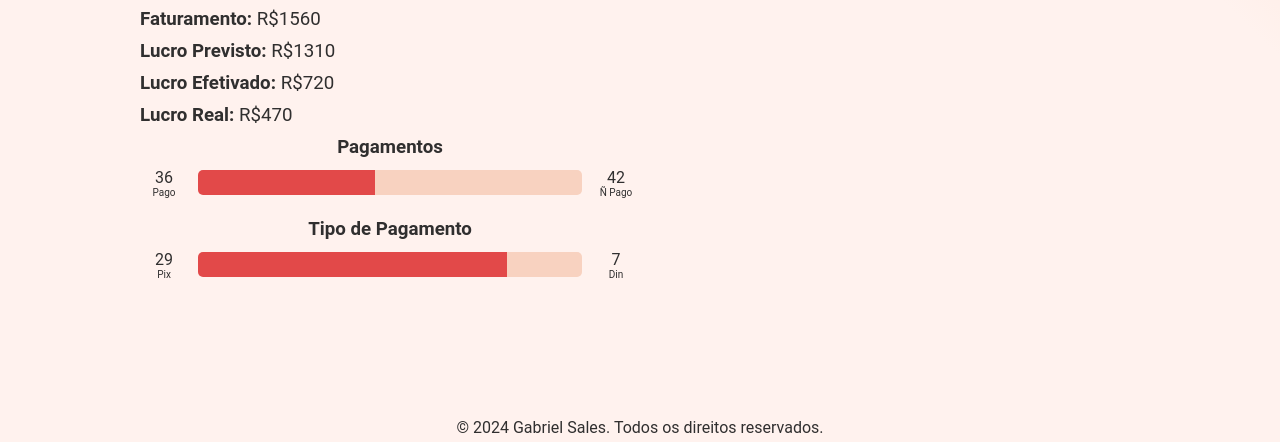
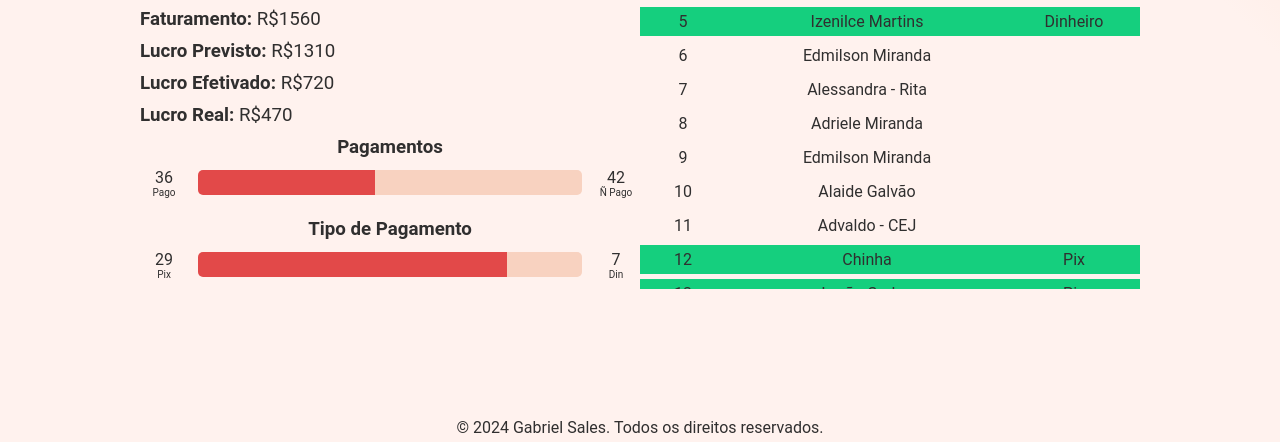
Before and after one commit to kgosales/Rifa_Lolla, a plain HTML site: page dashboard.html in a window 1280 px wide. Shown: the part 358-800 px from the top of the page. Drawn offline with Linux system fonts and the light colour scheme; a web font is replaced by a local one.

Commit message:
Lista de Compradores

```diff
--- a/dashboard.html
+++ b/dashboard.html
@@ -71,7 +71,10 @@
                 </div>
             </div>
         </div>
-        <div id="compradores"></div>
+        <div id="compradores">
+            <h3>Compradores</h3>
+            <div id="container-compradores"></div>
+        </div>
     </main>
     <footer>
         <p>© 2024 Gabriel Sales. Todos os direitos reservados.</p>
--- a/scripts.js
+++ b/scripts.js
@@ -14,6 +14,8 @@ const pagamentosDinheiro = document.querySelector('#num-dinheiro');
 const pagamentosPix = document.querySelector('#num-pix');
 const progressoDinheiro = document.querySelector('#progresso-dinheiro');
 const progressoPix = document.querySelector('#progresso-pix');
+
+const containerCompradores = document.querySelector('#container-compradores');
 
 fetch('numeros.json')
     .then(response => response.json())
@@ -42,4 +44,26 @@ fetch('numeros.json')
 
         progressoDinheiro.style.width = (pagamentos.filter(n => n.formaPagamento == 'Dinheiro').length / pagamentos.length) * 100 + "%";
         progressoPix.style.width = (pagamentos.filter(n => n.formaPagamento == 'Pix').length / pagamentos.length) * 100 + "%";
+
+        containerCompradores.innerHTML = '';
+        data.forEach(n => {
+            if (n.comprador != '') {
+
+                if (n.formaPagamento != '') {
+                    containerCompradores.innerHTML += `
+                    <div class="comprador pago flex-ac-jc">
+                        <p>${n.id}</p>
+                        <p>${n.comprador}</p>
+                        <p>${n.formaPagamento}</p>
+                    </div>`
+                } else {
+                    containerCompradores.innerHTML += `
+                    <div class="comprador flex-ac-jc">
+                        <p>${n.id}</p>
+                        <p>${n.comprador}</p>
+                        <p>${n.formaPagamento}</p>
+                    </div>`
+                }
+            }
+        });
     });
--- a/styles/style-dashboard.less
+++ b/styles/style-dashboard.less
@@ -89,7 +89,7 @@
             flex-direction: column;
             align-items: center;
 
-            .label{
+            .label {
                 font-size: 10px;
                 text-align: center;
             }
@@ -127,6 +127,44 @@
     flex-direction: column;
     align-items: center;
     gap: 20px;
+
+    #container-compradores {
+        width: 100%;
+        height: 350px;
+        display: flex;
+        flex-direction: column;
+        align-items: center;
+        overflow-y: scroll;
+        gap: 5px;
+
+        .comprador {
+            width: 100%;
+            padding: 5px 20px;
+            display: flex;
+            align-items: center;
+            justify-content: space-between;
+
+            p {
+                text-align: center;
+
+                &:nth-child(1) {
+                    width: 10%;
+                }
+
+                &:nth-child(2) {
+                    width: 70%;
+                }
+
+                &:nth-child(3) {
+                    width: 20%;
+                }
+            }
+        }
+
+        .pago {
+            background-color: rgb(21, 207, 126);
+        }
+    }
 }
 
 @media screen and (max-width: 480px) {
@@ -134,10 +172,12 @@
     html,
     body {
         height: 100%;
+        gap: 25px;
     }
 
     #dashboard {
         flex-direction: column;
+        gap: 25px;
 
         #dados {
             width: 95%;
@@ -145,6 +185,11 @@
 
         #compradores {
             width: 95%;
+
+            #container-compradores {
+                height: auto;
+                overflow: hidden;
+            }
         }
     }
 }
```
Also changed, not shown: styles/style-dashboard.css.
